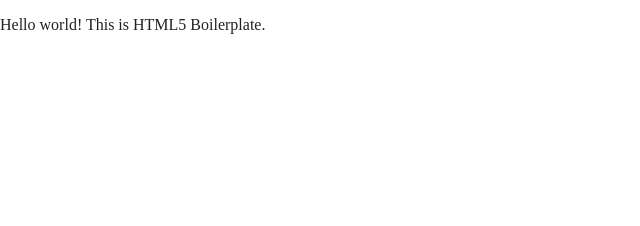
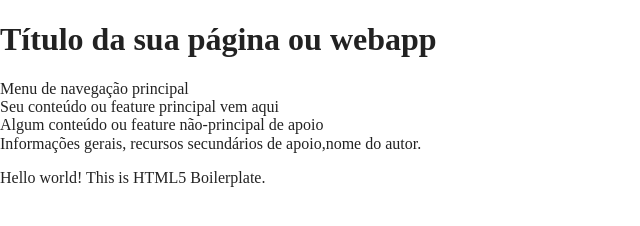
Before and after one commit to alexmillerc/projeto-frontend, a website built with Parcel: page index.html in a window 1280 px wide. Shown: the whole page, without its empty margins (0-640 px from the left). Built offline with nearby package versions, Linux system fonts and the light colour scheme.

Commit message:
Includes a semantic initial structure

```diff
--- a/index.html
+++ b/index.html
@@ -3,7 +3,7 @@
 
 <head>
   <meta charset="utf-8">
-  <title></title>
+  <title>Projeto Front-end</title>
   <meta name="description" content="">
   <meta name="viewport" content="width=device-width, initial-scale=1">
 
@@ -24,6 +24,24 @@
 
 <body>
 
+  <header>
+    <h1>Título da sua página ou webapp</h1>
+    <nav>Menu de navegação principal</nav>
+  </header>
+
+  <main>
+    <section>
+        Seu conteúdo ou feature principal vem aqui
+    </section>
+    <aside>
+        Algum conteúdo ou feature não-principal de apoio
+    </aside>
+  </main>
+
+  <footer>
+    Informações gerais, recursos secundários de apoio,nome do autor.
+  </footer>
+
   <!-- Add your site or application content here -->
   <p>Hello world! This is HTML5 Boilerplate.</p>
   <script src="js/vendor/modernizr-3.11.2.min.js"></script>
```
